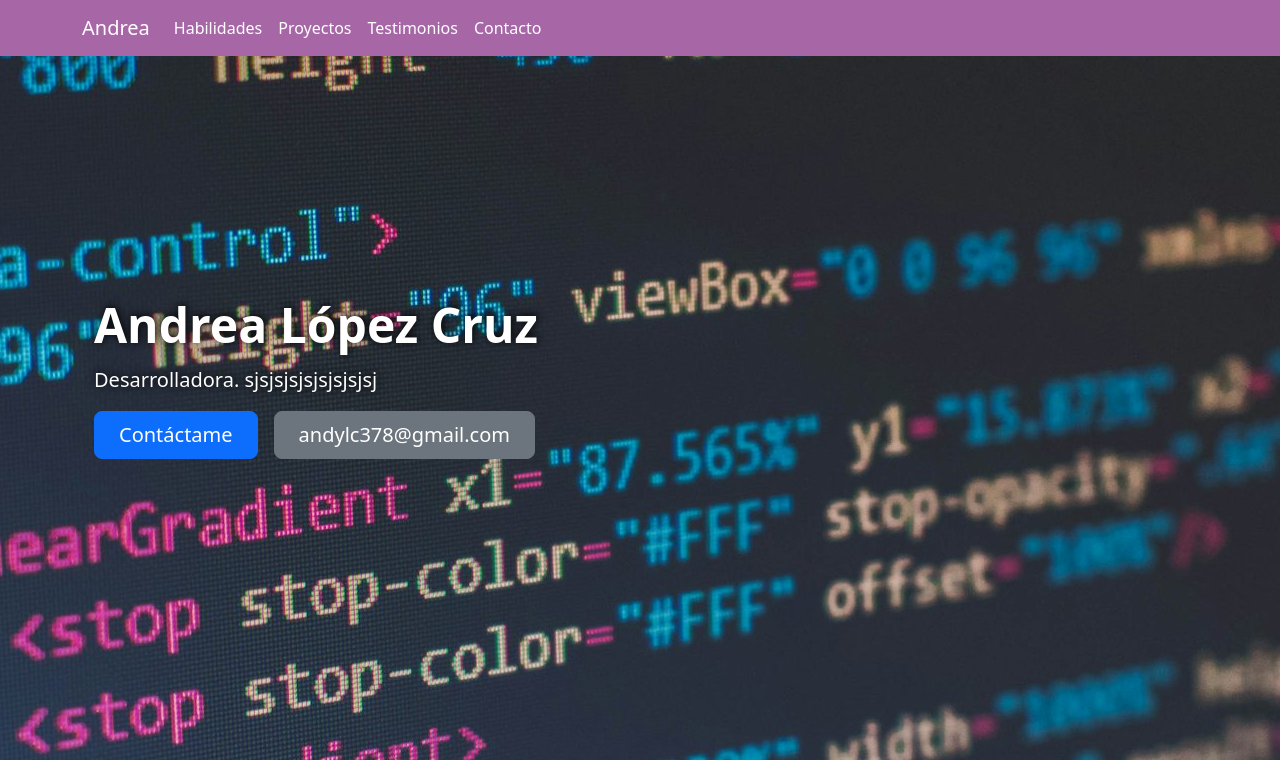
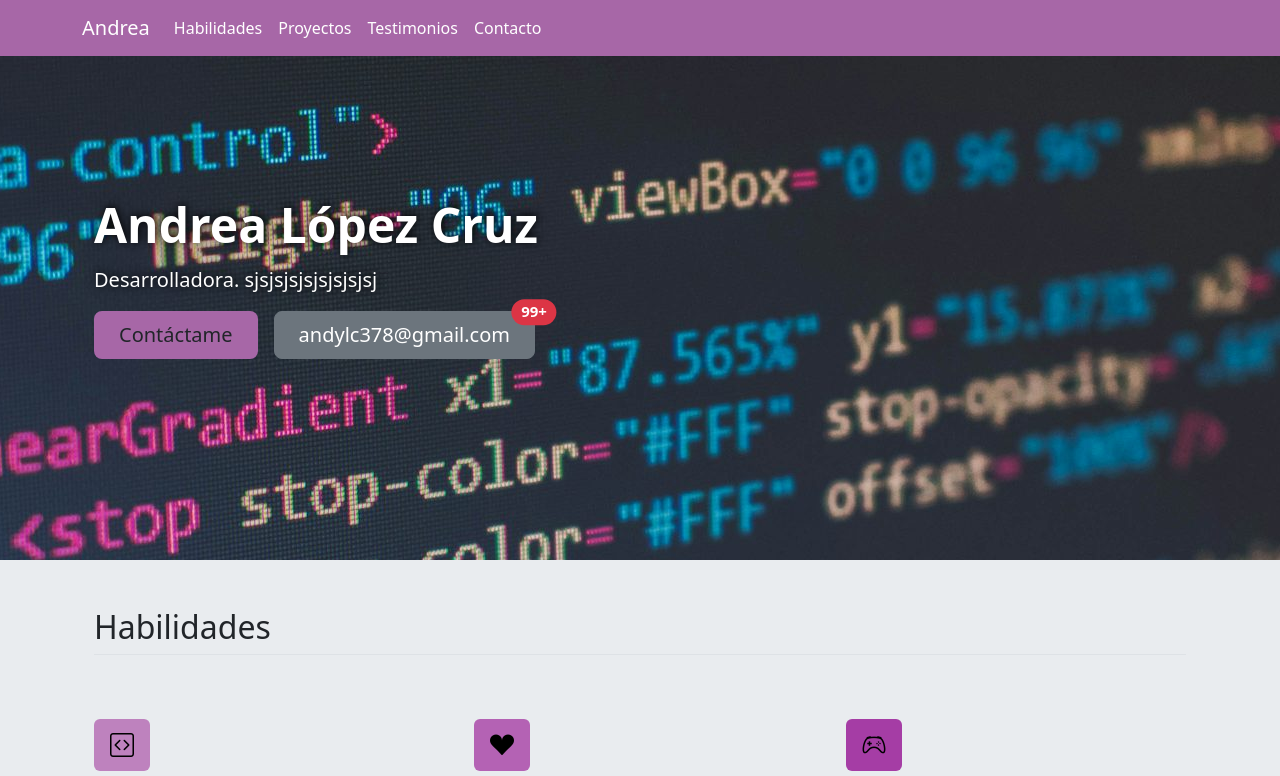
Before and after one commit to andi-goldfish/Portafolio, a plain HTML site: page index.html in a window 1280 px wide. Shown: the top 776 px of the page. Drawn offline with nearby package versions, Linux system fonts and the light colour scheme.

Commit message:
modificaciones

```diff
--- a/index.html
+++ b/index.html
@@ -15,6 +15,7 @@
 <body>
     <header>
         <nav class="navbar fixed-top navbar-expand-lg bg-primary " data-bs-theme="dark" id="navbar">
+
             <div class="container">
                 <a class="navbar-brand" href="#presentacion">Andrea</a>
                 <button class="navbar-toggler" type="button" data-bs-toggle="collapse" data-bs-target="#navbarNav"
@@ -41,8 +42,9 @@
         </nav>
     </header>
 
-    <main class="mb-5" >
+    <main class="mb-5 bg-body-secondary ">
         <section id="presentacion" class="container-fluid">
+
             <div class="container col-xxl-8 px-4 py-5 d-flex justify-content-start align-items-center">
                 <div class="row flex-lg-row align-items-center g-5 py-5">
                     <div class="col-lg">
@@ -50,15 +52,25 @@
                         </h1>
                         <p class="lead text-white text-shadow-1 ">Desarrolladora. sjsjsjsjsjsjsjsjsj </p>
                         <div class="d-grid gap-2 d-md-flex justify-content-md-start">
-                            <button type="button" class="btn btn-primary btn-lg px-4 me-md-2">Contáctame</button>
-                            <button type="button" class="btn btn-secondary btn-lg px-4">andylc378@gmail.com</button>
+                            <button id="boton" class="btn  btn-lg px-4 me-md-2">Contáctame</button>
+                            <button type="button" id="bot2"
+                                class="btn  btn-secondary position-relative btn-lg px-4">andylc378@gmail.com
+                                <span
+                                    class="position-absolute top-0 start-100 translate-middle badge rounded-pill bg-danger">
+                                    99+
+                                    <span class="visually-hidden">unread messages
+                                    </span>
+                                </span>
+
+                            </button>
                         </div>
                     </div>
                 </div>
             </div>
         </section>
 
-        <section id="habilidad" class="container px-4 py-5">
+        <section id="habilidad" class="container px-4 py-5 ">
+
             <h2 class="pb-2 border-bottom">Habilidades</h2>
             <div class="row g-4 py-5 row-cols-1 row-cols-lg-3">
                 <div class="feature col  align-items-start">
@@ -120,7 +132,7 @@
             </div>
         </section>
 
-        <section id="testimonios" >
+        <section id="testimonios">
             <h2 class="container   border-bottom">Testimonios</h2>
             <div id="myCarousel" data-bs-theme="dark" class="carousel slide mb-6 pointer-event" data-bs-ride="carousel">
                 <!-- Indicadores son los puntitos encima que me permiten navegar por los elementos -->
@@ -191,9 +203,9 @@
 
     </main>
 
-    <footer id="contacto" class="container-fluid  bg-black" data-bs-theme="dark">
-        <div class="py-3 ">
-            <div class="text-center fs-2 my-2 text-light">
+    <footer id="contacto" class="container-fluid  bg-body-secondary" data-bs-theme="dark">
+        <div class="py-1">
+            <div class="text-center fs-5 my-1 text-light">
                 <i class="bi bi-star-fill"></i>
             </div>
             <h4 class="text-center text-white">"hola"</h4>
@@ -228,7 +240,7 @@
 
     <script src="https://cdn.jsdelivr.net/npm/bootstrap@5.3.3/dist/js/bootstrap.bundle.min.js"
         integrity="sha384-YvpcrYf0tY3lHB60NNkmXc5s9fDVZLESaAA55NDzOxhy9GkcIdslK1eN7N6jIeHz" crossorigin="anonymous">
-    </script>
+        </script>
 
 </body>
 
--- a/style.css
+++ b/style.css
@@ -3,7 +3,7 @@
 }
 
 #presentacion {
-    min-height: 95vh;
+    min-height: 70vh;
     display: flex;
     justify-content: start;
     align-items: center;
@@ -47,3 +47,6 @@
 #contacto{
     background-color: rgb(167, 103, 167)!important;
 }
+#boton{
+    background-color: rgb(167, 103, 167)!important;
+}
```
